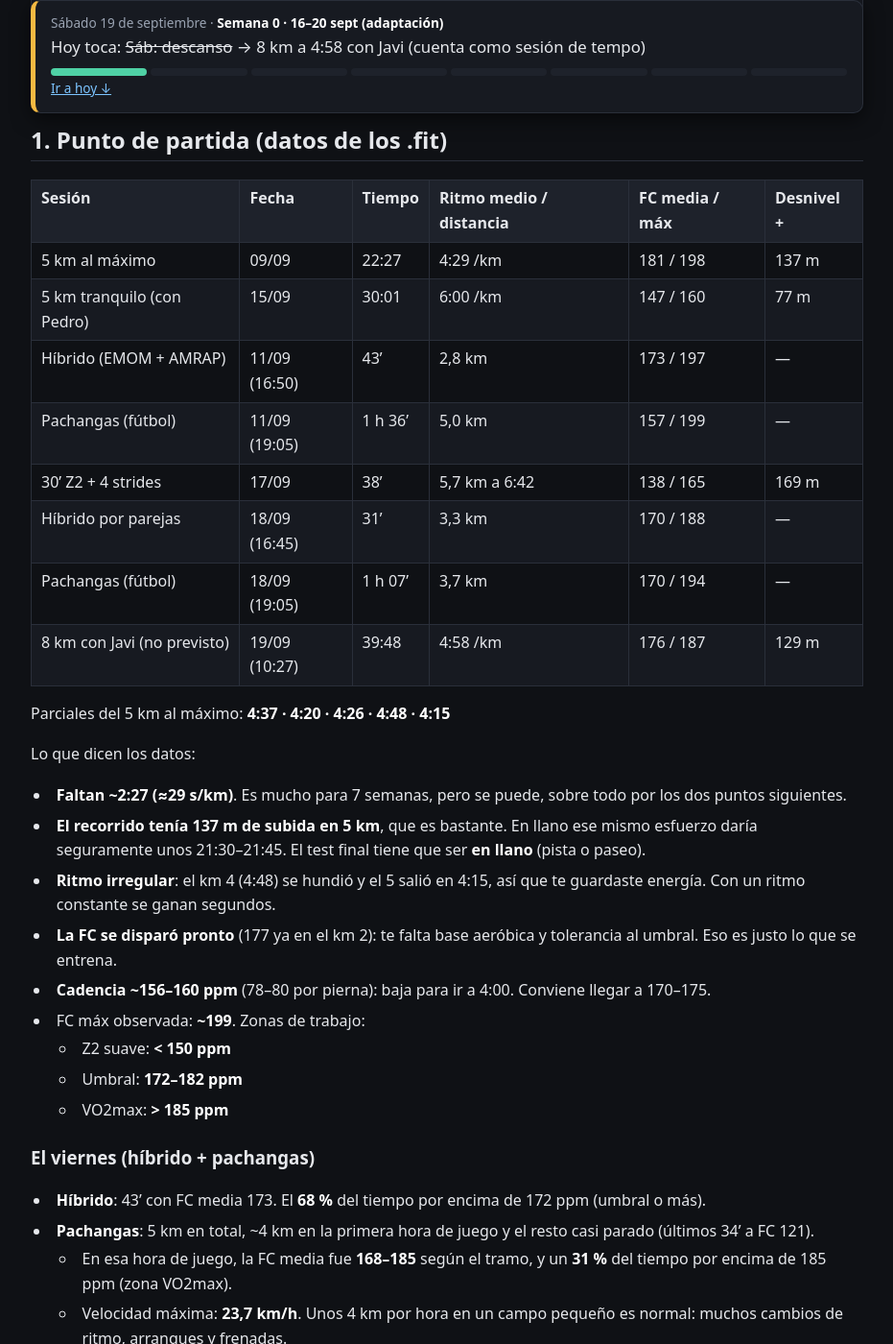
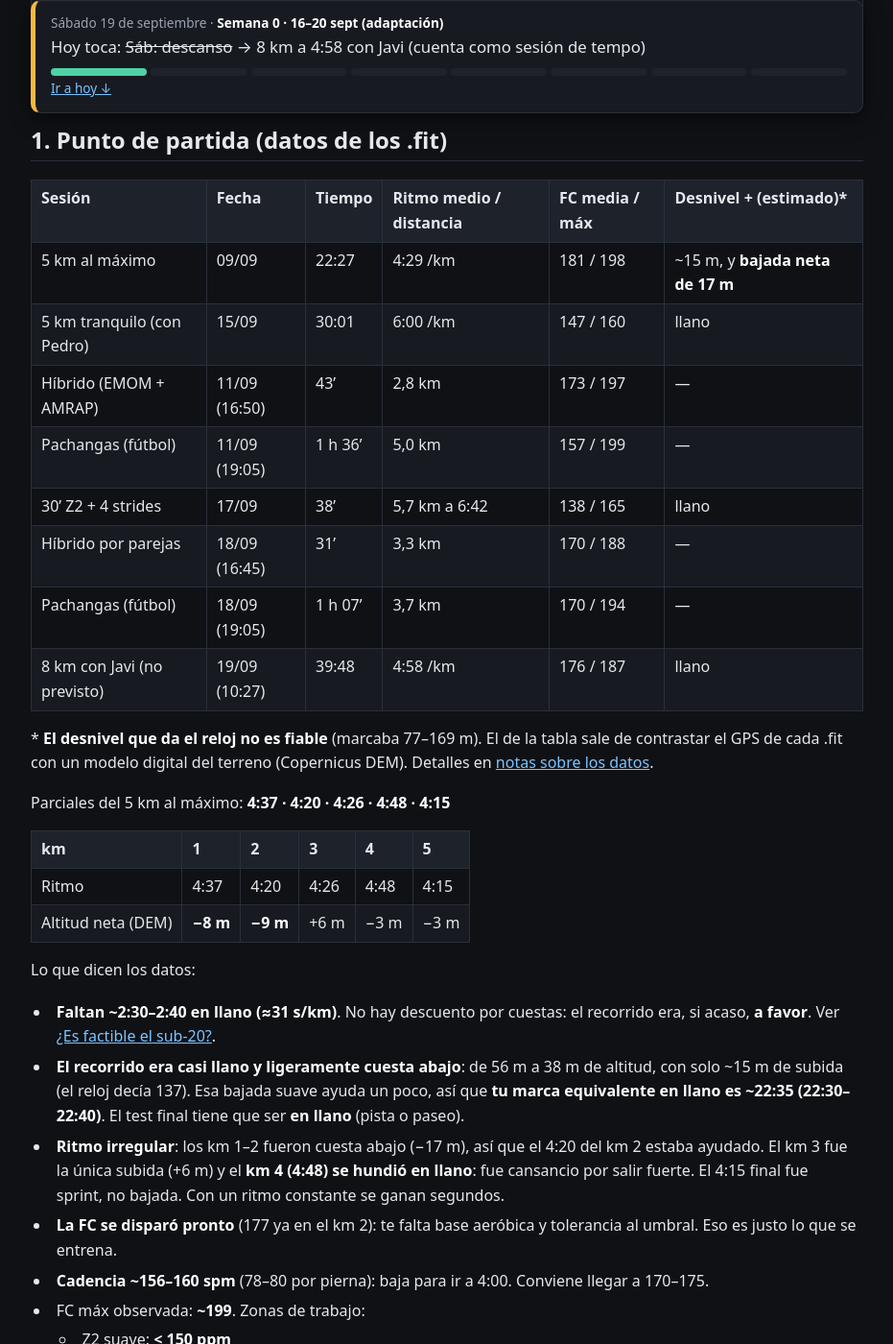
Before and after one commit to radamuz/4minkm, a Jekyll site: the page built from plan-sub20-5km.md, in a window 1280 px wide and 1400 px high, scrolled down 626 px. Shown: the whole window at 96% size, without its empty margins (174-1105 px from the left). Built offline with Jekyll 4.4.1, drawn with Linux system fonts in a browser that asks for light colours; our own code applies the rules of GitHub Pages for plain Markdown files; some of the changed text lies outside the part shown.

Commit message:
Corrige el desnivel con DEM, documenta errores de datos y añade objetivos escalonados
Co-Authored-By: Claude Opus 5 <noreply@anthropic.com>

```diff
--- a/_config.yml
+++ b/_config.yml
@@ -1,3 +1,5 @@
 title: 4minkm
 description: Plan para bajar de 20 minutos en 5 km (4:00 /km) el 7/8 de noviembre de 2026
 lang: es
+exclude:
+  - CLAUDE.md
--- a/plan-sub20-5km.md
+++ b/plan-sub20-5km.md
@@ -2,26 +2,33 @@
 
 ## 1. Punto de partida (datos de los .fit)
 
-| Sesión | Fecha | Tiempo | Ritmo medio / distancia | FC media / máx | Desnivel + |
+| Sesión | Fecha | Tiempo | Ritmo medio / distancia | FC media / máx | Desnivel + (estimado)* |
 |---|---|---|---|---|---|
-| 5 km al máximo | 09/09 | 22:27 | 4:29 /km | 181 / 198 | 137 m |
-| 5 km tranquilo (con Pedro) | 15/09 | 30:01 | 6:00 /km | 147 / 160 | 77 m |
+| 5 km al máximo | 09/09 | 22:27 | 4:29 /km | 181 / 198 | ~15 m, y **bajada neta de 17 m** |
+| 5 km tranquilo (con Pedro) | 15/09 | 30:01 | 6:00 /km | 147 / 160 | llano |
 | Híbrido (EMOM + AMRAP) | 11/09 (16:50) | 43' | 2,8 km | 173 / 197 | — |
 | Pachangas (fútbol) | 11/09 (19:05) | 1 h 36' | 5,0 km | 157 / 199 | — |
-| 30' Z2 + 4 strides | 17/09 | 38' | 5,7 km a 6:42 | 138 / 165 | 169 m |
+| 30' Z2 + 4 strides | 17/09 | 38' | 5,7 km a 6:42 | 138 / 165 | llano |
 | Híbrido por parejas | 18/09 (16:45) | 31' | 3,3 km | 170 / 188 | — |
 | Pachangas (fútbol) | 18/09 (19:05) | 1 h 07' | 3,7 km | 170 / 194 | — |
-| 8 km con Javi (no previsto) | 19/09 (10:27) | 39:48 | 4:58 /km | 176 / 187 | 129 m |
+| 8 km con Javi (no previsto) | 19/09 (10:27) | 39:48 | 4:58 /km | 176 / 187 | llano |
+
+\* **El desnivel que da el reloj no es fiable** (marcaba 77–169 m). El de la tabla sale de contrastar el GPS de cada .fit con un modelo digital del terreno (Copernicus DEM). Detalles en [notas sobre los datos](notas-sobre-los-datos.md).
 
 Parciales del 5 km al máximo: **4:37 · 4:20 · 4:26 · 4:48 · 4:15**
 
+| km | 1 | 2 | 3 | 4 | 5 |
+|---|---|---|---|---|---|
+| Ritmo | 4:37 | 4:20 | 4:26 | 4:48 | 4:15 |
+| Altitud neta (DEM) | **−8 m** | **−9 m** | +6 m | −3 m | −3 m |
+
 Lo que dicen los datos:
 
-- **Faltan ~2:27 (≈29 s/km)**. Es mucho para 7 semanas, pero se puede, sobre todo por los dos puntos siguientes.
-- **El recorrido tenía 137 m de subida en 5 km**, que es bastante. En llano ese mismo esfuerzo daría seguramente unos 21:30–21:45. El test final tiene que ser **en llano** (pista o paseo).
-- **Ritmo irregular**: el km 4 (4:48) se hundió y el 5 salió en 4:15, así que te guardaste energía. Con un ritmo constante se ganan segundos.
+- **Faltan ~2:30–2:40 en llano (≈31 s/km)**. No hay descuento por cuestas: el recorrido era, si acaso, **a favor**. Ver [¿Es factible el sub-20?](#factible).
+- **El recorrido era casi llano y ligeramente cuesta abajo**: de 56 m a 38 m de altitud, con solo ~15 m de subida (el reloj decía 137). Esa bajada suave ayuda un poco, así que **tu marca equivalente en llano es ~22:35 (22:30–22:40)**. El test final tiene que ser **en llano** (pista o paseo).
+- **Ritmo irregular**: los km 1–2 fueron cuesta abajo (−17 m), así que el 4:20 del km 2 estaba ayudado. El km 3 fue la única subida (+6 m) y el **km 4 (4:48) se hundió en llano**: fue cansancio por salir fuerte. El 4:15 final fue sprint, no bajada. Con un ritmo constante se ganan segundos.
 - **La FC se disparó pronto** (177 ya en el km 2): te falta base aeróbica y tolerancia al umbral. Eso es justo lo que se entrena.
-- **Cadencia ~156–160 ppm** (78–80 por pierna): baja para ir a 4:00. Conviene llegar a 170–175.
+- **Cadencia ~156–160 spm** (78–80 por pierna): baja para ir a 4:00. Conviene llegar a 170–175.
 - FC máx observada: **~199**. Zonas de trabajo:
   - Z2 suave: **< 150 ppm**
   - Umbral: **172–182 ppm**
@@ -46,7 +53,7 @@ Lo que dicen los datos:
 | Pachangas: tiempo > 185 ppm | 27 % | **10 %** |
 | Pachangas: FC máx | 199 | 194 |
 
-La FC media de las pachangas sale más alta (170 vs 157) solo porque esta vez no hubo la media hora final casi parado. En el tiempo de juego fuiste **menos rato en rojo**. No es aún una prueba de forma (son sesiones distintas), pero la tendencia es buena.
+La FC media de las pachangas sale más alta (170 vs 157) solo porque esta vez no hubo la media hora final casi parado. En el tiempo de juego fuiste **menos rato en rojo**. Es buena señal de que dosificaste mejor, pero **no mide la forma**: son sesiones distintas.
 
 **Sábado (8 km a 5:00 con Javi).** Aquí sí fuiste alto:
 
@@ -61,6 +68,26 @@ La FC media de las pachangas sale más alta (170 vs 157) solo porque esta vez no
 - Lo bueno: aguantaste 8 km a < 5:00 sin hundirte (cadencia estable en 158–160, justo el objetivo de estas semanas).
 
 **Conclusión**: 3 sesiones duras en 18 h (viernes tarde + sábado mañana). Por eso el domingo pasa a descanso y la semana 1 empieza suave (ver abajo).
+
+<div id="factible"></div>
+
+### ¿Es factible el sub-20?
+
+**Es posible, pero ambicioso: hoy es más probable acabar en 20:30–21:00 que bajar de 20.**
+
+- Hay que bajar de ~22:35 (en llano) a 19:59: **un 11–12 % en 7 semanas**. Lo habitual con un plan bien hecho es mejorar un 5–8 % en ese tiempo. Algo más si vienes de poca carrera específica, como es tu caso.
+- **A favor**: poca base de carrera (mucho margen para mejorar rápido), buen motor por el híbrido y el fútbol, y un 5 km al máximo muy irregular (km 4 hundido).
+- **En contra**: 2 carreras por medio (simulación y Hyathlon) que quitan semanas de carga, viernes muy cargados y, de momento, sesiones extra no previstas. Los 8 km a 4:58 (con fatiga) apuntan a un umbral en torno a 4:40–4:45 /km. Para el sub-20 tiene que acercarse a 4:10.
+
+**Objetivos por escalones:**
+
+| Objetivo | Tiempo | Ritmo |
+|---|---|---|
+| A (sueño) | < 20:00 | 4:00 /km |
+| B (muy buen resultado) | < 20:45 | 4:09 /km |
+| C (mínimo razonable) | < 21:30 | 4:18 /km |
+
+Los dos controles del apartado 8 deciden a cuál se apunta el día D. Hasta el test del 18/10, **el plan no cambia**: los ritmos de entrenamiento se basan en tu nivel actual, no en el objetivo.
 
 ## 2. Ritmos de entrenamiento (revisar tras cada test)
 
@@ -221,7 +248,7 @@ Calentamiento en las sesiones de calidad: 12–15' corriendo suave + movilidad d
 Es un **ensayo de la strong race**, no la carrera: se trata de probar la rutina y medir dónde estás tras dos semanas de plan.
 
 - Mismo protocolo que el día D: desayuno, calentamiento de 15' + 4 strides, y a ser posible **recorrido llano**.
-- **Objetivo: ≤ 22:00** (4:24 /km) en llano. Si el recorrido tiene cuestas como el del 09/09, compara con los 22:27.
+- **Objetivo: ≤ 22:00** (4:24 /km) en llano. Tu referencia en llano es ~22:35, así que ≤ 22:00 ya sería una mejora real.
 - Parciales: **4:28 · 4:25 · 4:25 · 4:25 · lo que quede**. Nada de salir a 4:15: lo que se prueba es un **ritmo constante**, sobre todo que el km 4 no se hunda.
 - Apunta cómo te sienta el calentamiento y el desayuno: lo que funcione se repite en noviembre.
 - Sube el .fit a `entrenos-realizados-fits/`.
@@ -238,7 +265,7 @@ Para ir más rápido puedes dar **más pasos** o **pasos más largos**. Alargar
 
 | Situación | Cadencia | Avance por paso |
 |---|---|---|
-| Rodaje suave a 6:15 (17/09) | 155 spm | 1,03 m |
+| Rodaje suave a 6:20 (17/09, km 1–3) | 153 spm | 1,03 m |
 | A 4:00 /km manteniendo 155 spm | 155 spm | **1,61 m** (sobrezancada) |
 | A 4:00 /km con la cadencia objetivo | **172 spm** | 1,45 m (asequible) |
 | En tus strides del 17/09 | **hasta 182 spm** | — |
@@ -371,6 +398,8 @@ Sube cada .fit a `entrenos-realizados-fits/`. Hay dos puntos de control:
 
 **Test del domingo 18/10**:
 
-- ≤ 21:00 → mantener el plan.
-- 21:00–21:30 → el sub-20 es exigente; apuntar a 20:15–20:30 y bajar a 4:05 en las series de 1000 m.
-- > 21:30 → revisar carga y descanso.
+- ≤ 21:00 → el **objetivo A (sub-20)** sigue vivo: mantener el plan.
+- 21:00–21:30 → apuntar al **objetivo B (< 20:45)**: salida a 4:08 y series de 1000 m a 4:05.
+- > 21:30 → apuntar al **objetivo C (< 21:30)** y revisar carga y descanso.
+
+> Si el recorrido de la simulación o del test no es llano, contrastar el desnivel con el DEM antes de sacar conclusiones (ver [notas sobre los datos](notas-sobre-los-datos.md)).
```
Also changed, not shown: CLAUDE.md (added, +11 -0 lines), entrenos-realizados-fits/hibridorstraining2.md (+2 -1 lines), index.md (+1 -0 lines), notas-sobre-los-datos.md (added, +71 -0 lines).
